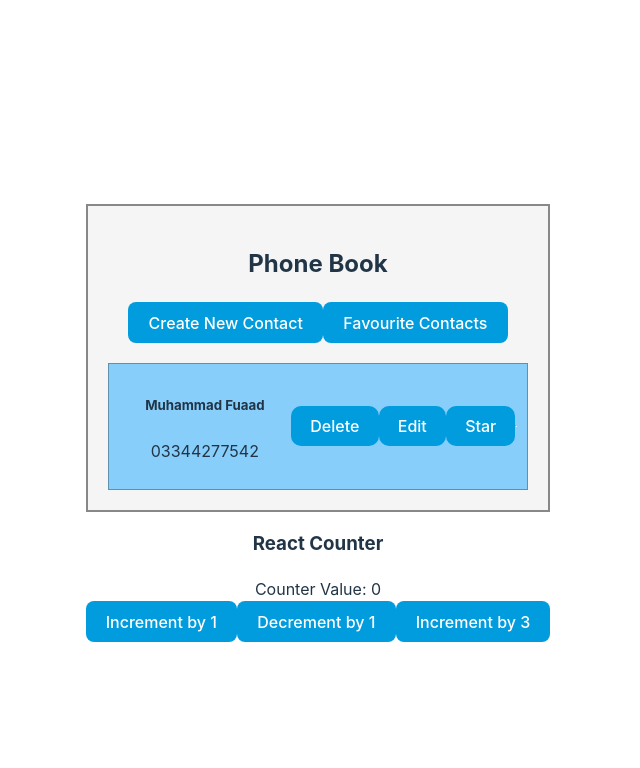
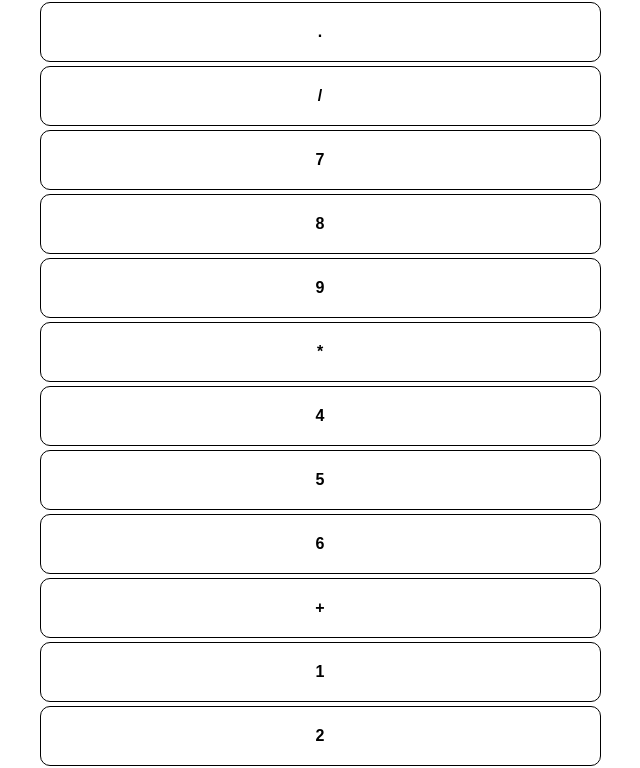
Before and after one commit to muhammadfuaad/react_practice_2, a React (Vite) app: page /calculator in a window 1280 px wide. Shown: the top 768 px of the page, without its empty margins (322-962 px from the left). Built offline with nearby package versions, Linux system fonts and the light colour scheme.

Commit message:
react-router-dom integrated

```diff
--- a/package.json
+++ b/package.json
@@ -12,7 +12,8 @@
   "dependencies": {
     "@fortawesome/fontawesome-svg-core": "^6.5.2",
     "react": "^18.2.0",
-    "react-dom": "^18.2.0"
+    "react-dom": "^18.2.0",
+    "react-router-dom": "^6.23.1"
   },
   "devDependencies": {
     "@types/react": "^18.2.66",
--- a/src/App.jsx
+++ b/src/App.jsx
@@ -1,21 +1,22 @@
-import './App.css'
-import Calculator from './components/Calculator/Calculator'
-import { Counter } from './components/Counter/Counter'
-import IndexPageStatic from './components/PhoneBook(Static)/IndexPageStatic'
-import IndexPage from './components/PhoneBook(Static)/IndexPageStatic'
-import TicTacToe from './components/TicTacToe/TicTacToe'
+import React from 'react';
+import { BrowserRouter as Router, Routes, Route } from 'react-router-dom';
+import './App.css';
+import Calculator from './components/Calculator/Calculator';
+import { Counter } from './components/Counter/Counter';
+import IndexPageStatic from './components/PhoneBook(Static)/IndexPageStatic';
+import TicTacToe from './components/TicTacToe/TicTacToe';
 
 function App() {
-
   return (
-    <>
-      {/* <IndexPageStatic /> */}
-      <IndexPageStatic />
-      {/* <Calculator /> */}
-      {/* <TicTacToe /> */}
-      <Counter />
-    </>
-  )
+    <Router>
+      <Routes>
+        <Route path="/" element={<IndexPageStatic />} />
+        <Route path="/calculator" element={<Calculator />} />
+        <Route path="/counter" element={<Counter />} />
+        <Route path="/tic-tac-toe" element={<TicTacToe />} />
+      </Routes>
+    </Router>
+  );
 }
 
-export default App
+export default App;
--- a/src/components/Calculator/App.css
+++ b/src/components/Calculator/App.css
@@ -7,7 +7,7 @@
 
 .container {
   width: 100%;
-  /* height: 100vh; */
+  height: 100vh;
   display: flex;
   align-items: center;
   justify-content: center;
```
Also changed, not shown: 1 other file (tests, documents, lock files or other folders).
